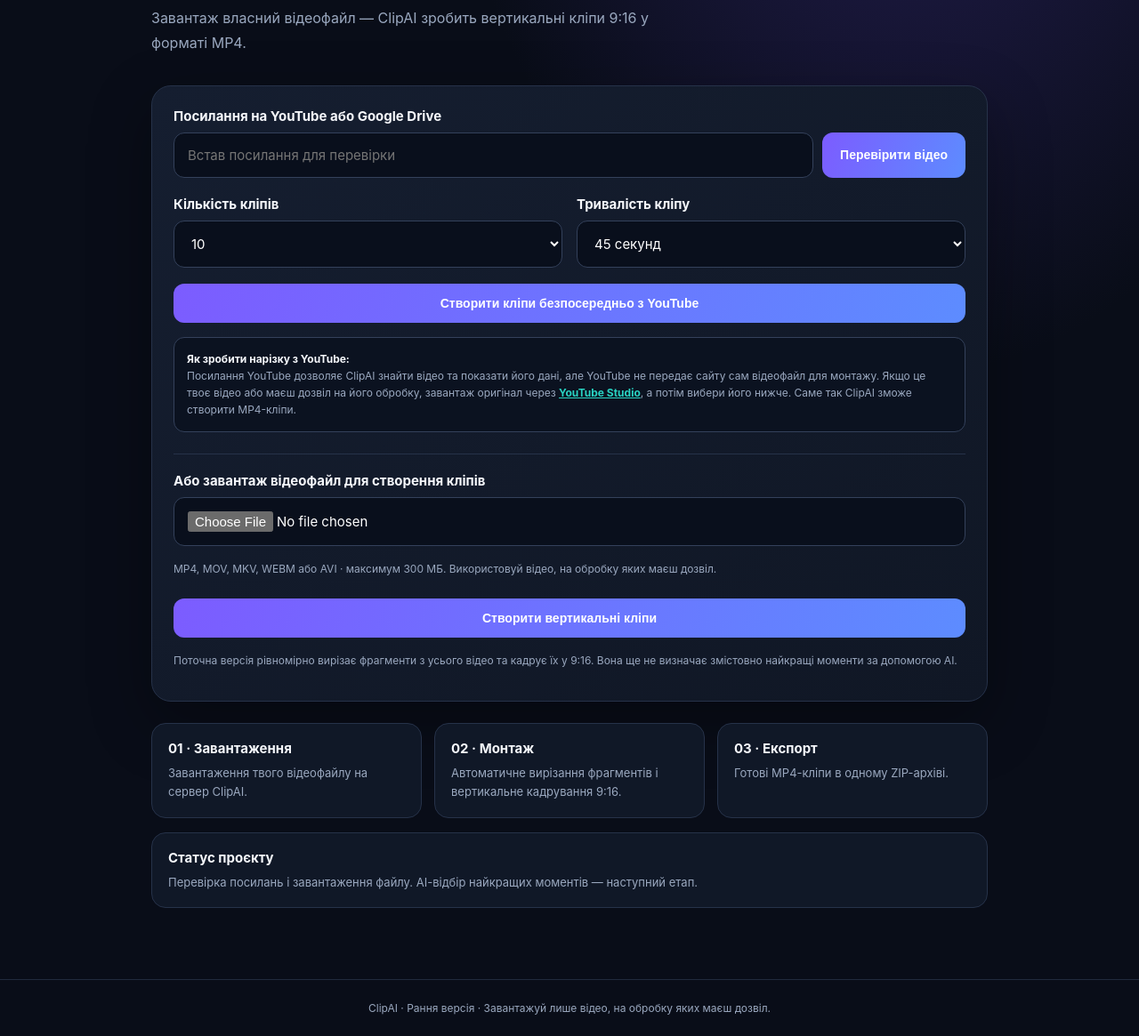
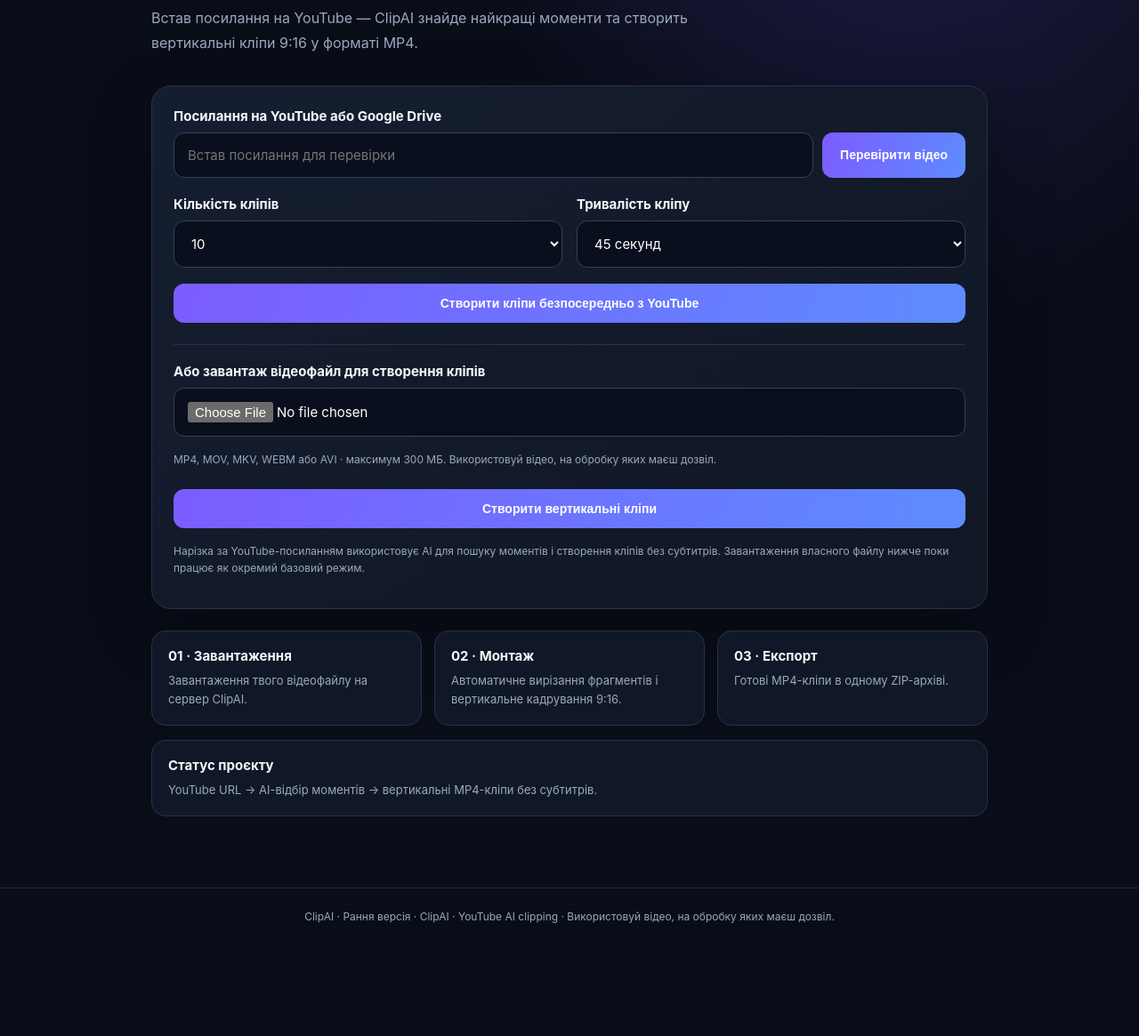
Before and after one commit to dubikdima47-art/clipai-site., a plain HTML site: page static/index.html in a window 1280 px wide. Shown: the part 296-1461 px from the top of the page at 89% size. After the commit the page ends 1358 px from the top, so only its background shows below. Drawn offline with Linux system fonts and the light colour scheme.

Commit message:
Make YouTube URL AI clipping the primary ClipAI workflow

```diff
--- a/static/index.html
+++ b/static/index.html
@@ -25,7 +25,7 @@ footer{border-top:1px solid #202a3d;color:var(--muted);padding:24px 20px;text-al
 <header><div class="logo">Clip<span>AI</span></div><nav><a href="#home">Головна</a><a href="#how">Як працює</a><a href="#status">Статус</a></nav></header>
 <main id="home">
 <div class="eyebrow">AI video studio</div><h1>Твоє відео.<br><span>Найкращі моменти.</span></h1>
-<p class="lead">Завантаж власний відеофайл — ClipAI зробить вертикальні кліпи 9:16 у форматі MP4.</p>
+<p class="lead">Встав посилання на YouTube — ClipAI знайде найкращі моменти та створить вертикальні кліпи 9:16 у форматі MP4.</p>
 <div class="panel">
 <label for="url">Посилання на YouTube або Google Drive</label>
 <div class="urlrow"><input id="url" type="url" placeholder="Встав посилання для перевірки" autocomplete="url"><button id="inspect">Перевірити відео</button></div>
@@ -33,12 +33,6 @@ footer{border-top:1px solid #202a3d;color:var(--muted);padding:24px 20px;text-al
 <button id="youtubeClips" style="width:100%;margin-top:18px">Створити кліпи безпосередньо з YouTube</button>
 <div class="progress" id="youtubeStatus" aria-live="polite"></div>
 <div class="result" id="result" aria-live="polite"></div>
-<div class="hint" style="padding:14px;border:1px solid #34415b;border-radius:12px;background:#0b1220">
-<strong style="color:#f5f7fb">Як зробити нарізку з YouTube:</strong><br>
-Посилання YouTube дозволяє ClipAI знайти відео та показати його дані, але YouTube не передає сайту сам відеофайл для монтажу. Якщо це твоє відео або маєш дозвіл на його обробку, завантаж оригінал через
-<a href="https://studio.youtube.com/" target="_blank" rel="noopener noreferrer" style="color:#29d3c2;font-weight:700">YouTube Studio</a>,
-а потім вибери його нижче. Саме так ClipAI зможе створити MP4-кліпи.
-</div>
 <div class="uploadbox">
 <label for="videoFile">Або завантаж відеофайл для створення кліпів</label>
 <input id="videoFile" type="file" accept="video/mp4,video/quicktime,video/x-matroska,video/webm,video/x-msvideo">
@@ -46,11 +40,11 @@ footer{border-top:1px solid #202a3d;color:var(--muted);padding:24px 20px;text-al
 <button id="makeClips">Створити вертикальні кліпи</button>
 <div class="progress" id="jobStatus" aria-live="polite"></div>
 </div>
-<p class="hint">Поточна версія рівномірно вирізає фрагменти з усього відео та кадрує їх у 9:16. Вона ще не визначає змістовно найкращі моменти за допомогою AI.</p>
+<p class="hint">Нарізка за YouTube-посиланням використовує AI для пошуку моментів і створення кліпів без субтитрів. Завантаження власного файлу нижче поки працює як окремий базовий режим.</p>
 </div>
 <section class="info" id="how"><div class="tile"><b>01 · Завантаження</b><p>Завантаження твого відеофайлу на сервер ClipAI.</p></div><div class="tile"><b>02 · Монтаж</b><p>Автоматичне вирізання фрагментів і вертикальне кадрування 9:16.</p></div><div class="tile"><b>03 · Експорт</b><p>Готові MP4-кліпи в одному ZIP-архіві.</p></div></section>
-<section id="status" class="tile" style="margin-top:16px"><b>Статус проєкту</b><p id="projectStatus">Перевірка посилань і завантаження файлу. AI-відбір найкращих моментів — наступний етап.</p></section>
-</main><footer>ClipAI · Рання версія · Завантажуй лише відео, на обробку яких маєш дозвіл.</footer>
+<section id="status" class="tile" style="margin-top:16px"><b>Статус проєкту</b><p id="projectStatus">YouTube URL → AI-відбір моментів → вертикальні MP4-кліпи без субтитрів.</p></section>
+</main><footer>ClipAI · Рання версія · ClipAI · YouTube AI clipping · Використовуй відео, на обробку яких маєш дозвіл.</footer>
 <script>
 const $=id=>document.getElementById(id), result=$("result");
 $("youtubeClips").addEventListener("click",async()=>{
```
